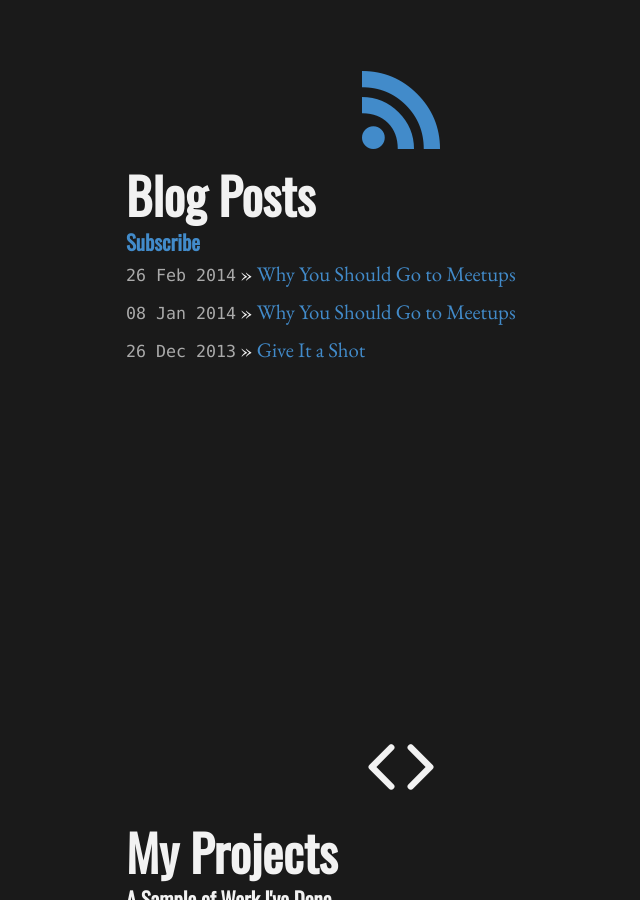
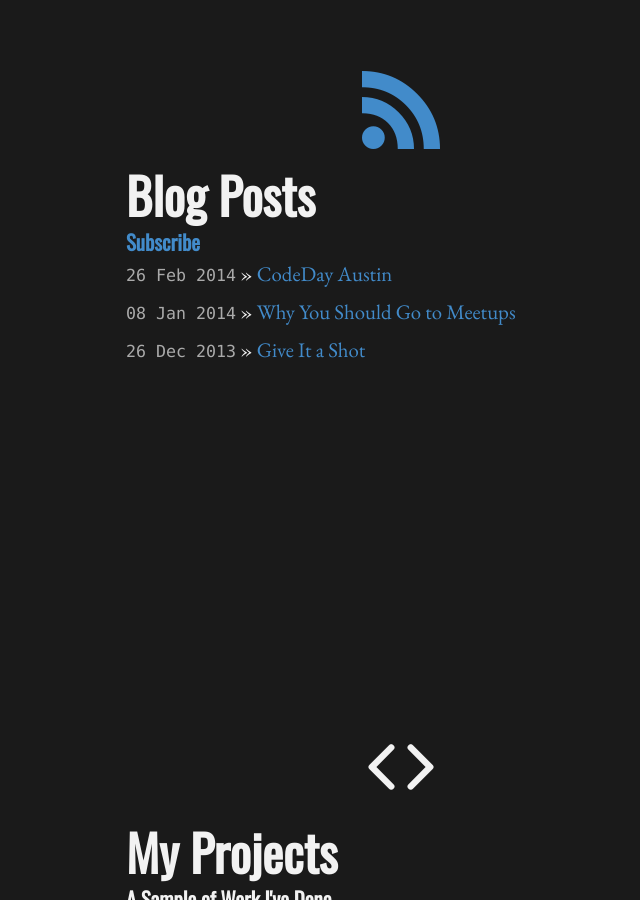
Before and after one commit to simplyluke/simplyluke.github.io, a Jekyll site: the page built from index.html, in a window 1280 px wide and 900 px high, scrolled down 1193 px. Shown: the whole window, without its empty margins (239-879 px from the left). Built offline with Jekyll 4.4.1, drawn with Linux system fonts in a browser that asks for light colours; some web fonts are replaced; Markdown is read by kramdown in place of the engine named in the settings.

Commit message:
Missed the title

```diff
--- a/_posts/2014-2-26-codeday.md
+++ b/_posts/2014-2-26-codeday.md
@@ -1,6 +1,6 @@
 ---
 layout: post
-title: "Why You Should Go to Meetups"
+title: "CodeDay Austin"
 date: 2014-02-26 23:47:47
 ---
 ![](https://farm8.staticflickr.com/7409/12724038015_deb246a88c_b.jpg)
```
